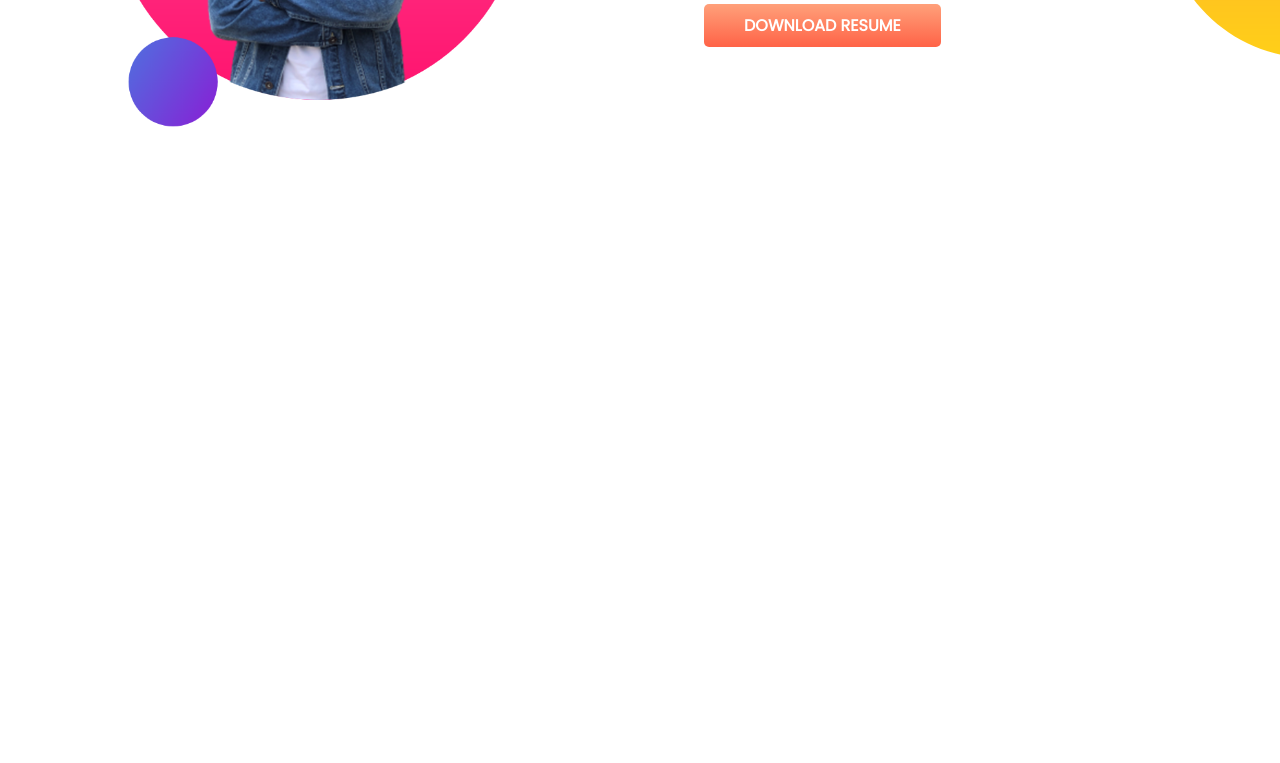
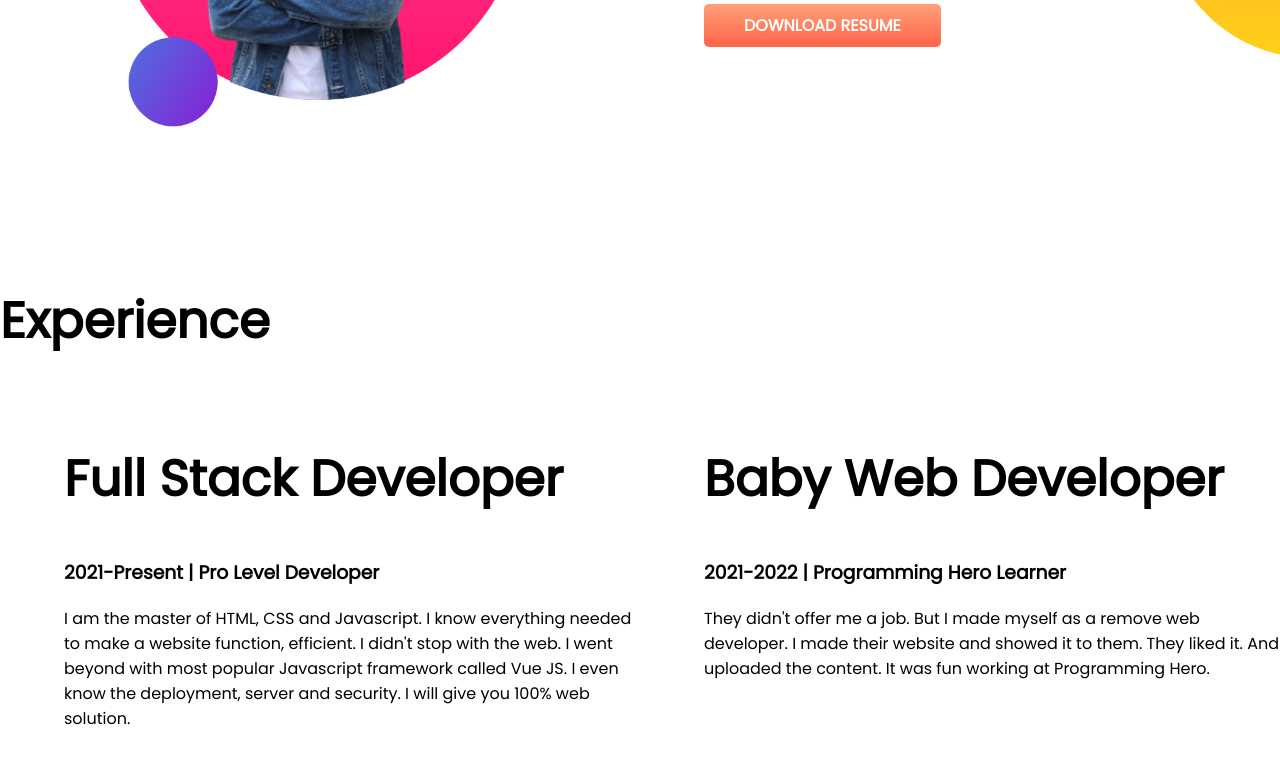
Before and after one commit to Sadman2539/developer-portfolio, a plain HTML site: page index.html in a window 1280 px wide. Shown: the part 979-1742 px from the top of the page. Before the commit the page ends 1263 px from the top, so only its background shows below. Drawn offline with Linux system fonts and the light colour scheme.

Commit message:
experience section added

```diff
--- a/index.html
+++ b/index.html
@@ -13,7 +13,7 @@
 </head>
 
 <body>
-    <section class="top-banner">
+    <section class="top-banner flexible-container">
         <div class="half-width">
             <h1>Welcome to</h1>
             <h1><span class="orange-color">Sadman Sakib</span> world!</h1>
@@ -28,7 +28,7 @@
             <img src="images/sadman.png" alt="photo of Sadman Sakib">
         </div>
     </section>
-    <section class="dream-big">
+    <section class="dream-big flexible-container">
         <div class="half-width">
             <img src="images/sadman2.png" alt="Photo of Sadman Sakib">
         </div>
@@ -42,6 +42,26 @@
                 rel="noopener noreferrer">DOWNLOAD RESUME</a>
         </div>
     </section>
+    <section class="experience-area ">
+        <h1>Experience</h1>
+        <div class="flexible-container">
+            <div class="half-width">
+                <h1>Full Stack Developer</h1>
+                <h3>2021-Present | Pro Level Developer</h3>
+                <p>I am the master of HTML, CSS and Javascript. I know everything needed to make a website function,
+                    efficient. I didn't stop with the web. I went beyond with most popular Javascript framework called
+                    Vue
+                    JS. I even know the deployment, server and security. I will give you 100% web solution.</p>
+            </div>
+            <div class="half-width">
+                <h1>Baby Web Developer</h1>
+                <h3>2021-2022 | Programming Hero Learner</h3>
+                <p>They didn't offer me a job. But I made myself as a remove web developer. I made their website and
+                    showed
+                    it to them. They liked it. And uploaded the content. It was fun working at Programming Hero.</p>
+            </div>
+        </div>
+    </section>
 </body>
 
 </html>
--- a/style.css
+++ b/style.css
@@ -9,7 +9,7 @@ h1{
 .orange-color{
     color: orange;
 }
-section{
+.flexible-container{
     display: flex;
     margin-bottom: 150px;
 }
```
